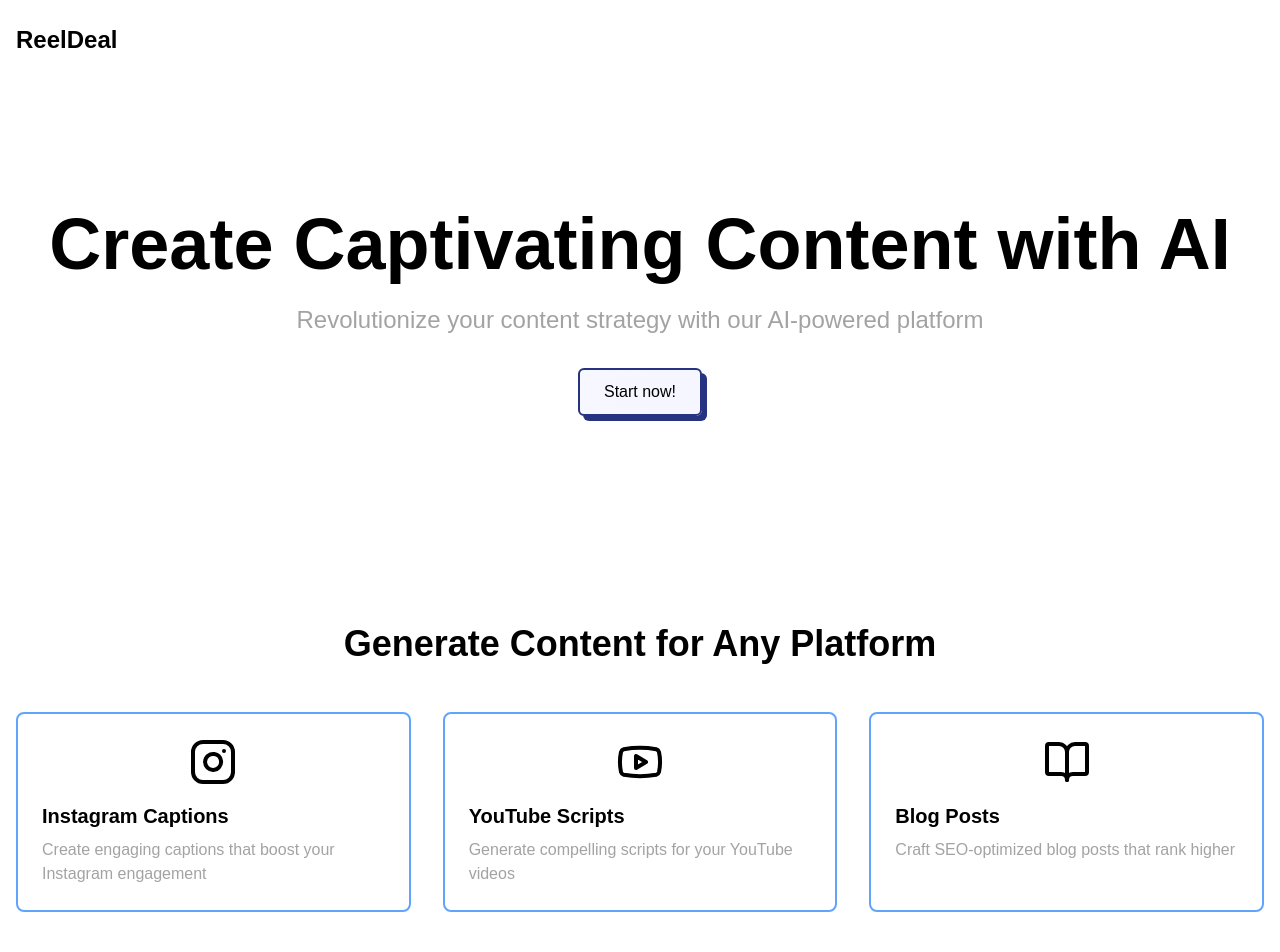
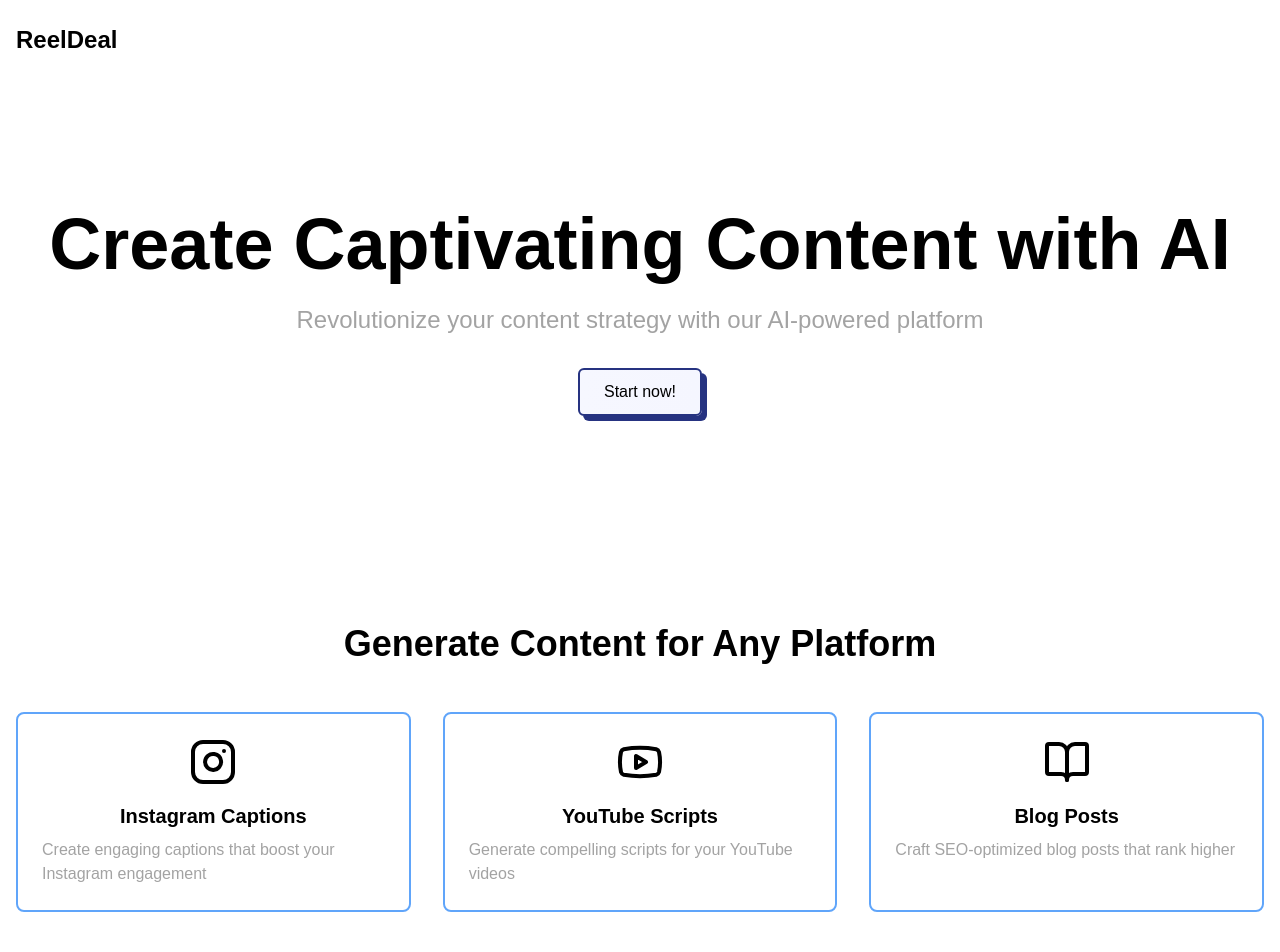
Before and after one commit to Shridhant/ReelDeal, a Next.js app: page / in a window 1280 px wide. Shown: the top 952 px of the page. Built offline with nearby package versions, Linux system fonts and the light colour scheme.

Commit message:
Update FeatureCard.tsx

```diff
--- a/app/components/FeatureCard.tsx
+++ b/app/components/FeatureCard.tsx
@@ -10,7 +10,7 @@ function FeatureCard({ icon, title, description }: FeatureCardProps) {
   return (
     <div className="rounded-lg p-6 border-2 border-blue-400 ">
       <div className="flex items-center justify-center mb-4">{icon}</div>
-      <h3 className="text-xl font-semibold mb-2">{title}</h3>
+      <h3 className="text-xl text-center font-semibold mb-2">{title}</h3>
       <p className="text-neutral-400">{description}</p>
     </div>
   );
```
